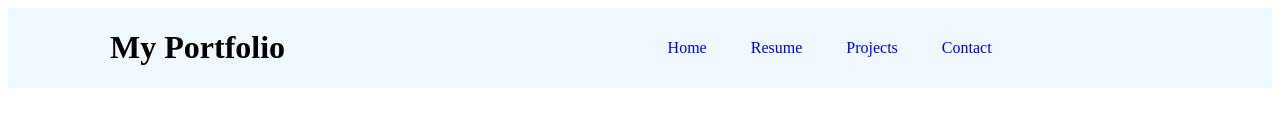
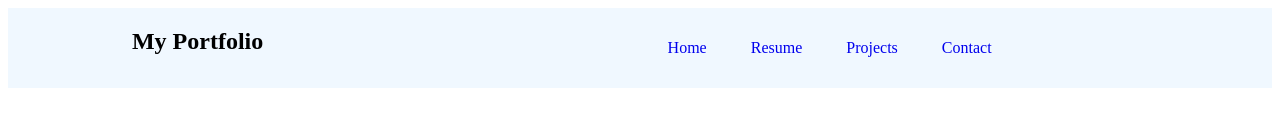
Before and after one commit to champagnekamal/akashkamalportfolio, a plain HTML site: page index.html in a window 1280 px wide. Shown: the top 140 px of the page. Drawn offline with Linux system fonts and the light colour scheme; grey boxes are pictures that could not be loaded.

Commit message:
Update index.html

```diff
--- a/index.html
+++ b/index.html
@@ -70,7 +70,7 @@
             padding: 10px;
         }
         h2 {
-
+            text-align: center;
         }
     </style>
 </head>
@@ -78,7 +78,7 @@
 <body>
     <div id="header">
         <div id="logo">
-            <h1>My Portfolio</h1>
+            <h2>My Portfolio</h2>
         </div>
         <div id="bar">
             <a href="#" style="padding: 20px;">Home</a>
```
